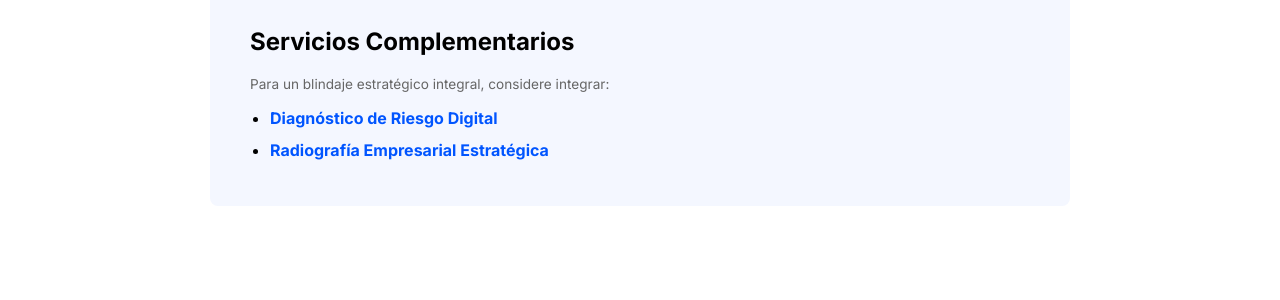
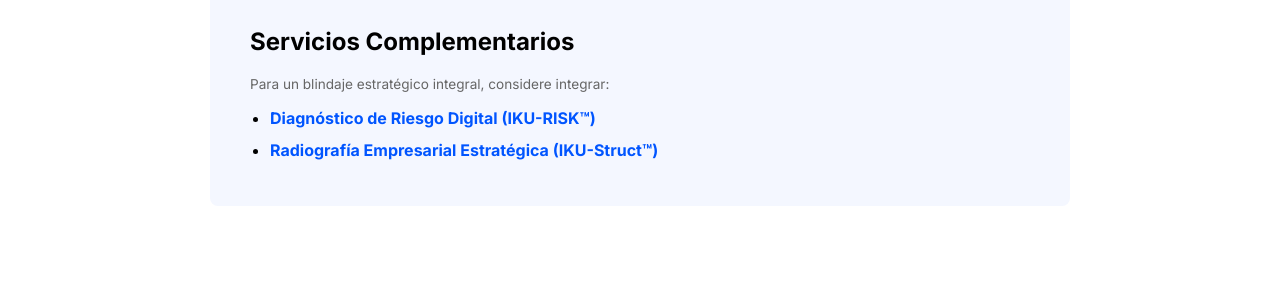
Before and after one commit to IKUBERT/ikubert.github.io, a Jekyll site: the page built from servicios/optimizacion-operativa.html, in a window 1280 px wide. Shown: the part 2314-2614 px from the top of the page. Built offline with Jekyll 4.4.1, drawn with Linux system fonts in a browser that asks for light colours.

Commit message:
Update optimizacion-operativa.html

```diff
--- a/servicios/optimizacion-operativa.html
+++ b/servicios/optimizacion-operativa.html
@@ -136,13 +136,13 @@ title: Programa de Optimización Operativa | IKUBERT
         <ul>
             <li>
                 <a href="{{ site.baseurl }}/servicios/diagnostico-digital">
-                    Diagnóstico de Riesgo Digital
+                    Diagnóstico de Riesgo Digital (IKU-RISK™)
                 </a>
             </li>
 
             <li>
                 <a href="{{ site.baseurl }}/servicios/radiografia-empresarial">
-                    Radiografía Empresarial Estratégica
+                    Radiografía Empresarial Estratégica (IKU-Struct™)
                 </a>
             </li>
         </ul>
```
